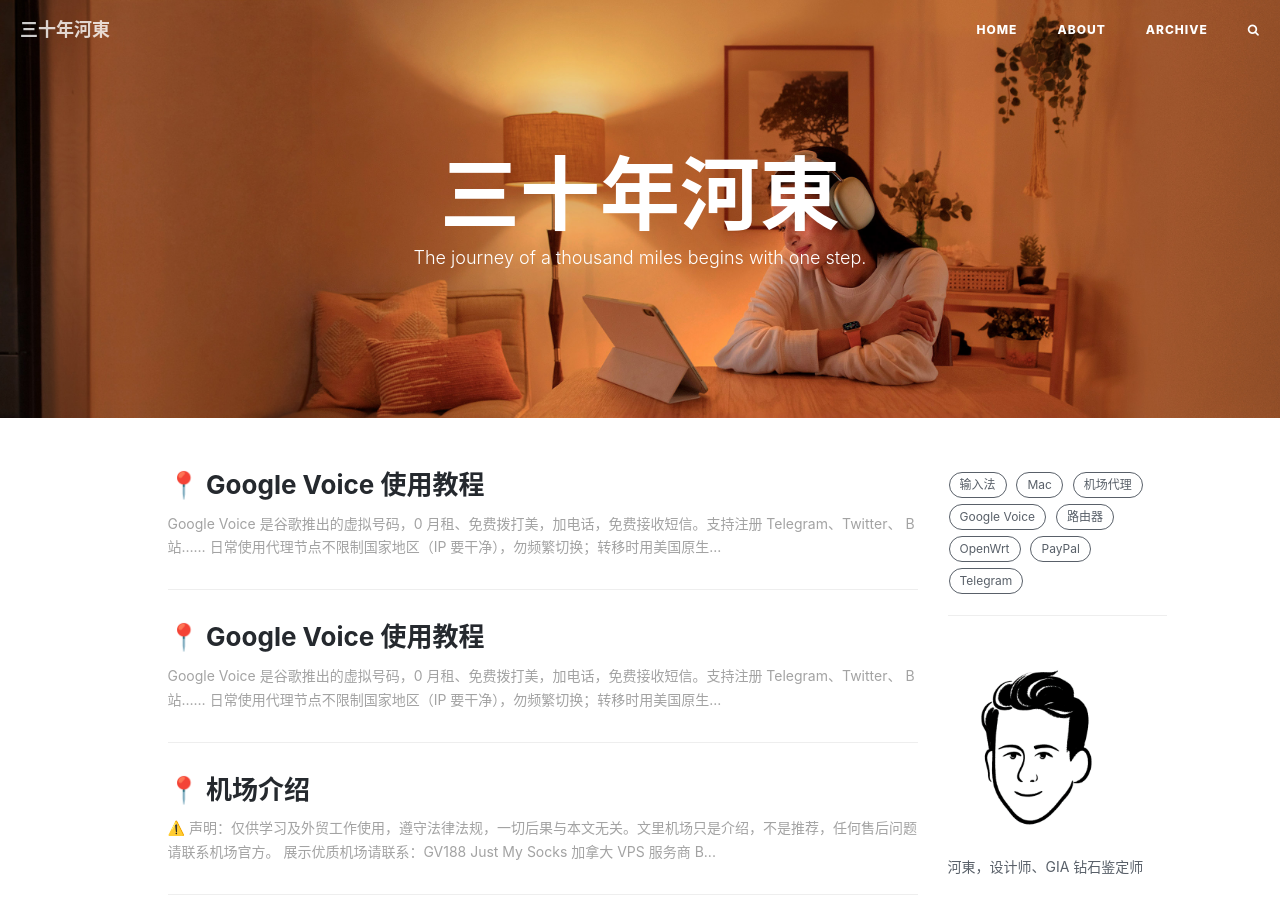
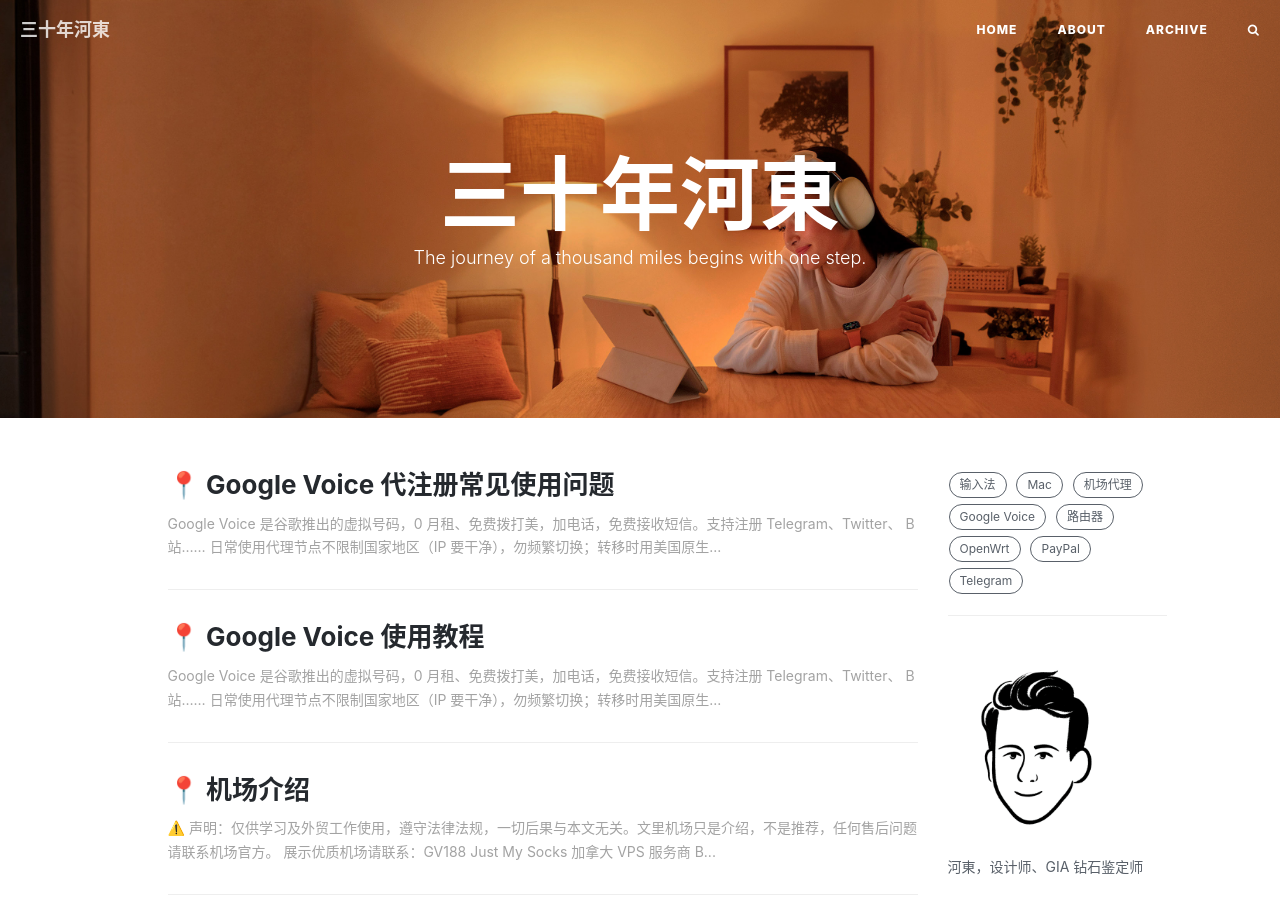
Before and after one commit to ssnhd/ssnhd.github.io, a Jekyll site: the page built from index.html, in a window 1280 px wide and 900 px high. Built offline with Jekyll 4.4.1, drawn with Linux system fonts in a browser that asks for light colours; nearby versions of some CDN libraries; the list of posts is cut into pages by our own code; comment, search, counter and statistics services are not loaded.

Commit message:
Update 2021-1-27-voiceqa.md

```diff
--- a/_posts/2021-1-27-voiceqa.md
+++ b/_posts/2021-1-27-voiceqa.md
@@ -1,6 +1,6 @@
 ---
 layout: post
-title: Google Voice 使用教程
+title: Google Voice 代注册常见使用问题
 subtitle:
 date: 2022-1-27
 author: 河東
```
